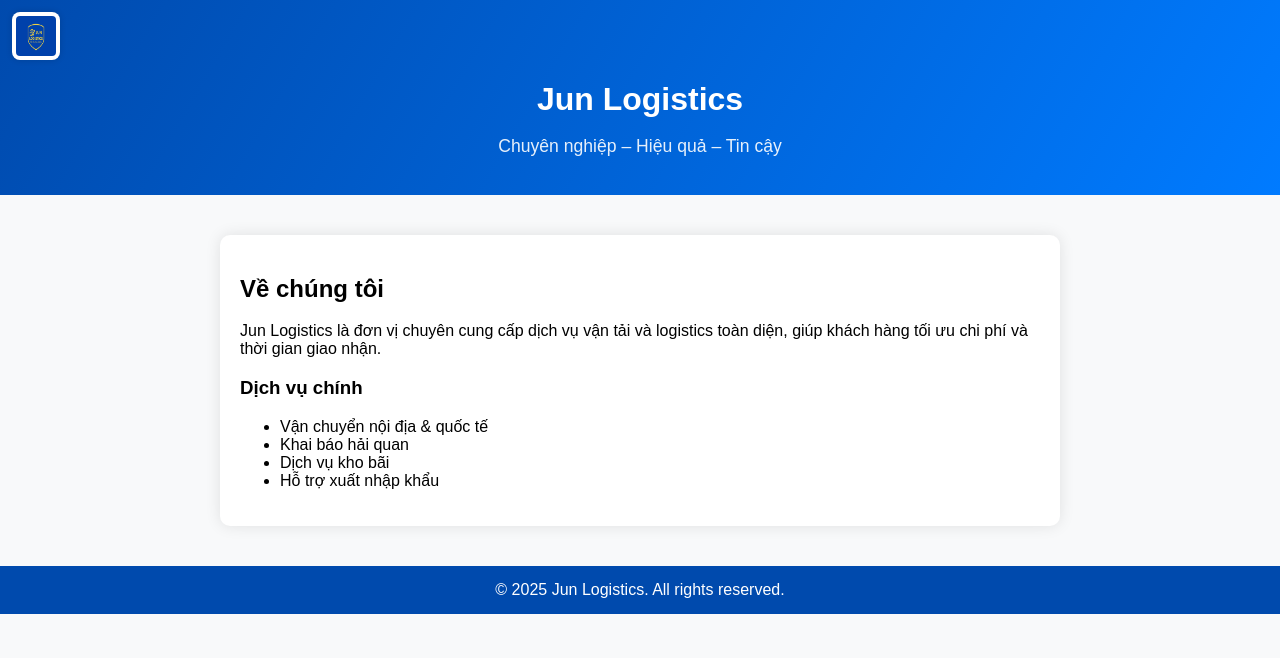
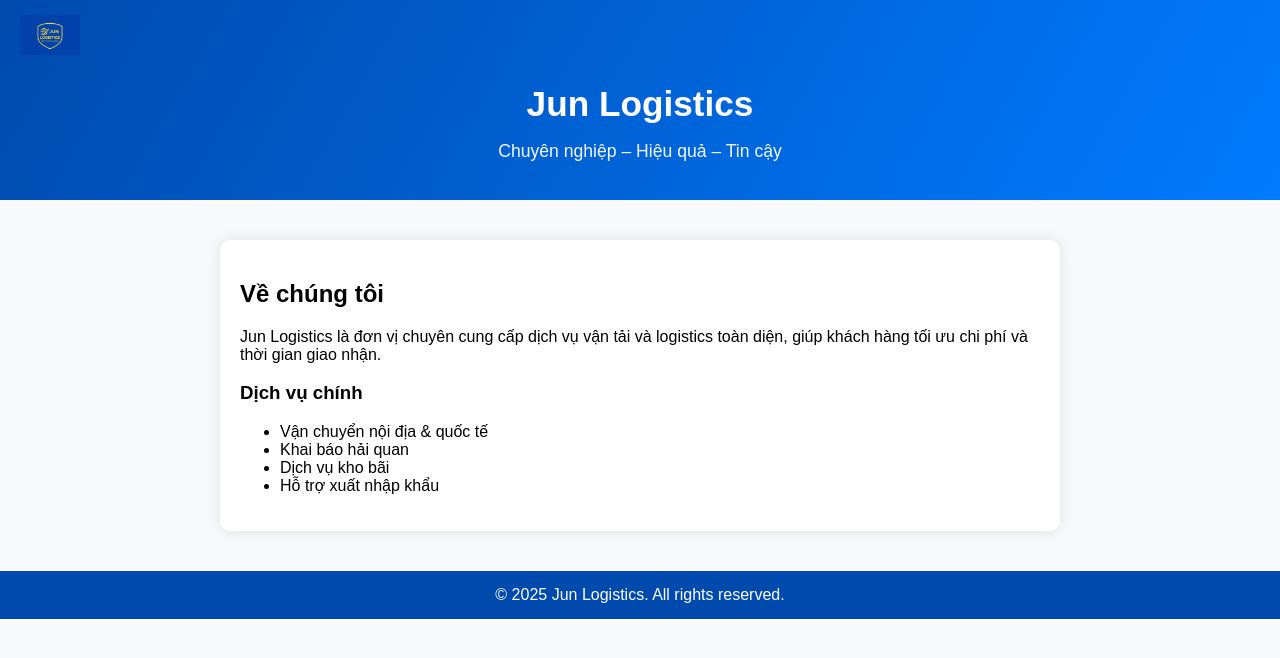
Before and after one commit to Lijun-TG/Jun-Logistics, a plain HTML site: page index.html in a window 1280 px wide. Drawn offline with Linux system fonts and the light colour scheme.

Commit message:
Update index.html
p

```diff
--- a/index.html
+++ b/index.html
@@ -13,20 +13,34 @@
     }
 
     header {
+      position: relative;
       text-align: center;
       padding: 60px 20px 20px 20px;
       background: linear-gradient(120deg, #004aad, #007bff);
       color: white;
+      overflow: hidden;
+    }
+
+    /* 🔹 Logo góc trái, hoà vào nền */
+    header img.logo {
+      position: absolute;
+      top: 15px;
+      left: 20px;
+      width: 60px; /* chỉnh nhỏ hơn hoặc lớn hơn tại đây */
+      height: auto;
+      border: none;
+      box-shadow: none;
+      background: transparent;
     }
 
     header h1 {
-      font-size: 2em;
+      font-size: 2.2em;
       margin-bottom: 5px;
     }
 
     header p {
       font-size: 1.1em;
-      opacity: 0.9;
+      opacity: 0.95;
     }
 
     .content {
@@ -45,34 +59,14 @@
       color: white;
       margin-top: 40px;
     }
-
-    /* 🔹 Logo nhỏ góc trái trên */
-    .corner-logo {
-      position: fixed;
-      top: 12px;
-      left: 12px;
-      width: 40px;      /* 👉 nhỏ hơn trước */
-      height: 40px;
-      border-radius: 8px;
-      background: white;
-      box-shadow: 0 0 6px rgba(0,0,0,0.15);
-      padding: 4px;
-      z-index: 1000;
-      transition: transform 0.2s ease-in-out;
-    }
-
-    /* Hiệu ứng khi rê chuột vào logo */
-    .corner-logo:hover {
-      transform: scale(1.15);
-    }
   </style>
 </head>
 <body>
 
-  <!-- 🔹 Logo nhỏ góc trái -->
-  <img src="logo.png" alt="Jun Logistics Logo" class="corner-logo">
+  <header>
+    <!-- 🔹 Logo hòa nền -->
+    <img src="logo.png" alt="Jun Logistics Logo" class="logo">
 
-  <header>
     <h1>Jun Logistics</h1>
     <p>Chuyên nghiệp – Hiệu quả – Tin cậy</p>
   </header>
```
